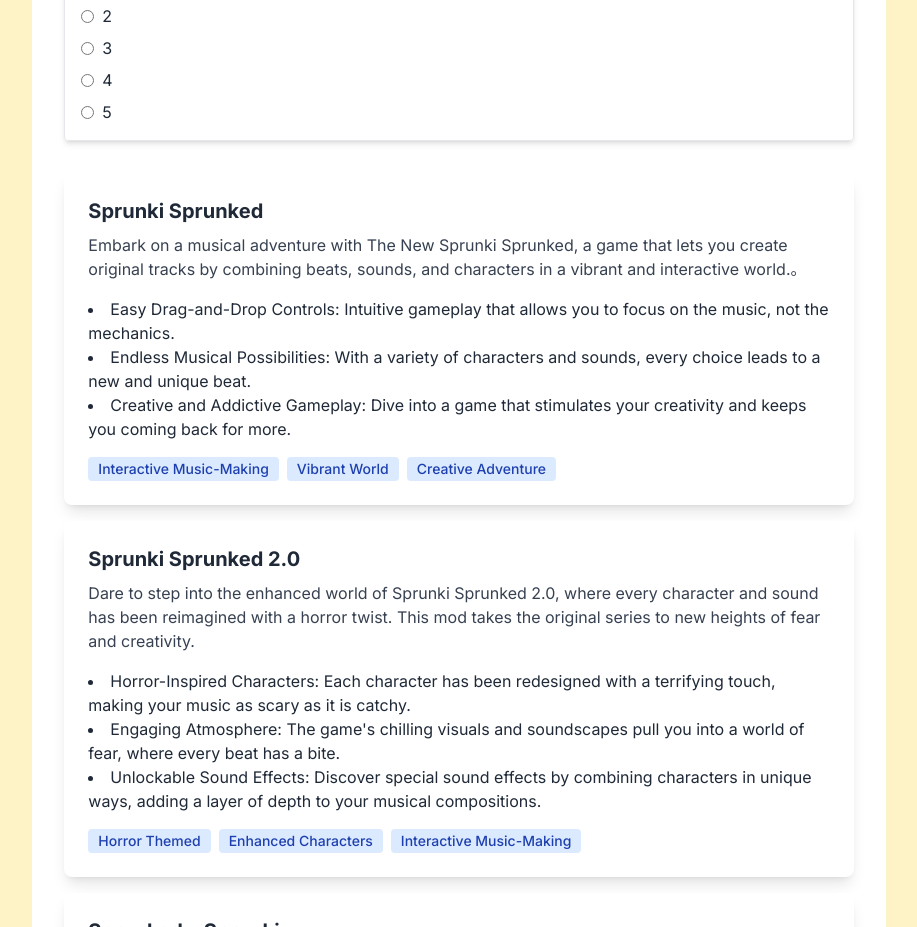
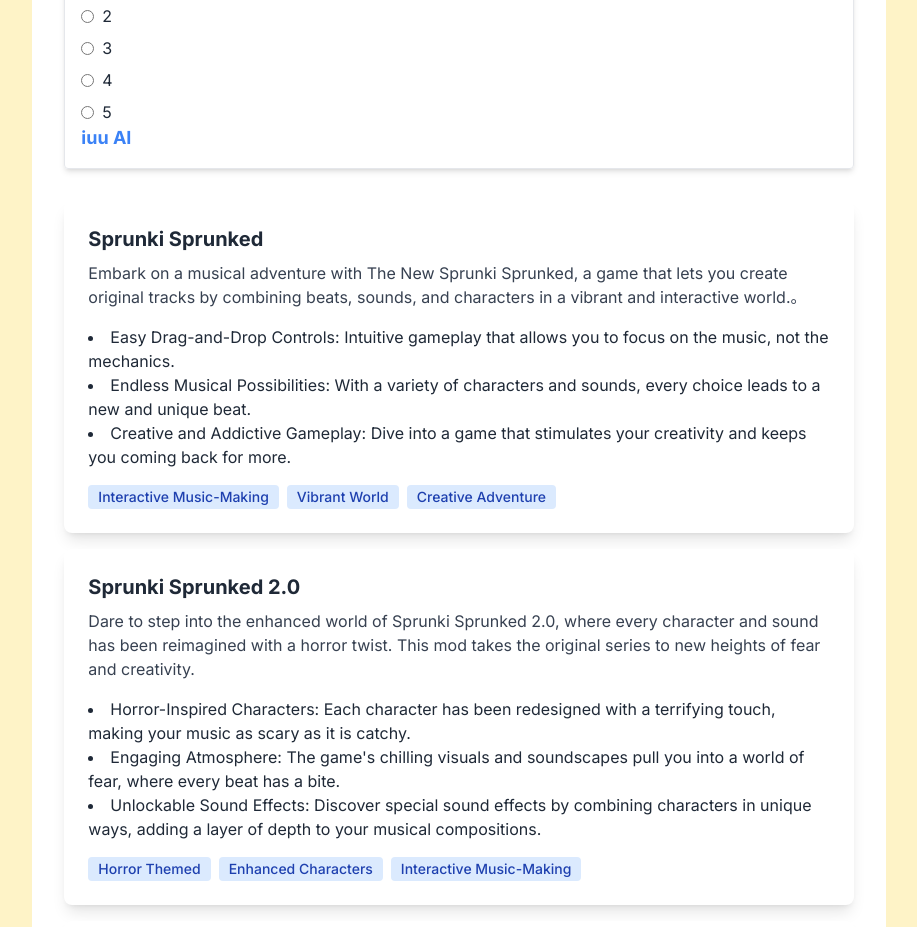
Before and after one commit to WeiYu021/sprinki-sprunked, a Next.js app: page / in a window 1280 px wide. Shown: the part 1980-2907 px from the top of the page, without its empty margins (181-1098 px from the left). Built offline with nearby package versions, Linux system fonts and the light colour scheme; no server answers.

Commit message:
241118(3)

```diff
--- a/game_components/RadioBlock.js
+++ b/game_components/RadioBlock.js
@@ -64,6 +64,7 @@
           5
         </label>
       </div>
+      <a href="https://iuu.ai/" className="text-blue-500 hover:underline font-bold text-lg">iuu AI</a>
     </div>
   );
 };
--- a/game_components/Types.js
+++ b/game_components/Types.js
@@ -6,6 +6,7 @@
     <div className="bg-white shadow-lg rounded-lg p-6 mb-4">
       <h3 className="text-xl font-bold mb-2">{gameName}</h3>
       <p className="text-gray-700 mb-4">{gameIntro}</p>
+
       <ul className="list-disc list-inside mb-4">
         <li>{feature1}</li>
         <li>{feature2}</li>
```
